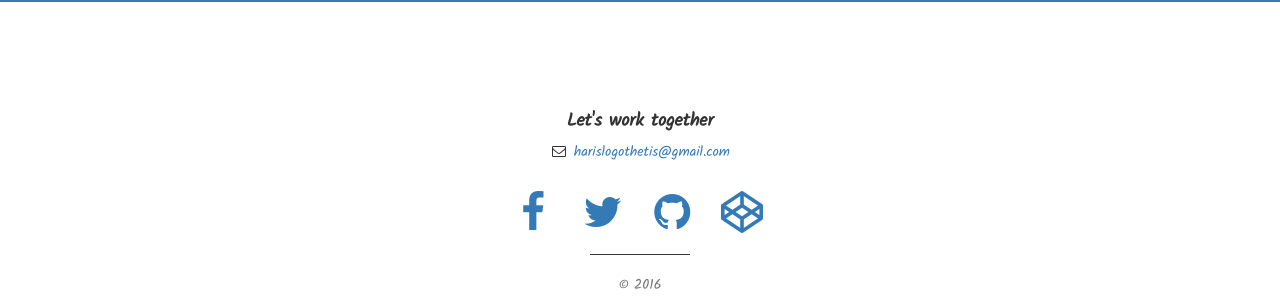
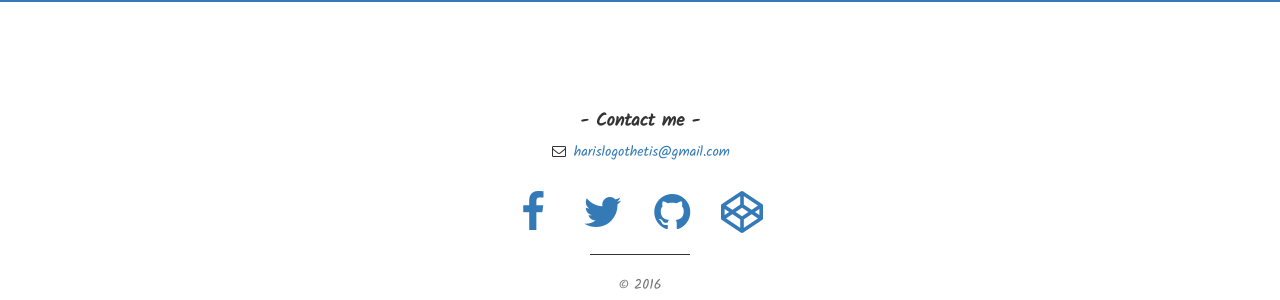
Before and after one commit to haris-git/haris-git.github.io, a Jekyll site: the page built from index.html, in a window 1280 px wide and 900 px high, scrolled down 2907 px. Shown: the part 495-795 px from the top of the window. Built offline with Jekyll 4.4.1, drawn with Linux system fonts in a browser that asks for light colours.

Commit message:
Update footer.html

```diff
--- a/_includes/footer.html
+++ b/_includes/footer.html
@@ -2,7 +2,7 @@
   <div class="container">
     <div class="row">
       <div class="col-lg-10 col-lg-offset-1 text-center">
-        <h4><strong>Let's work together</strong>
+        <h4><strong>- Contact me -</strong>
         </h4>
         <ul class="list-unstyled">
                         <li><i class="fa fa-envelope-o fa-fw"></i> <a href="mailto:harislogothetis@gmail.com.com">harislogothetis@gmail.com</a>
```
